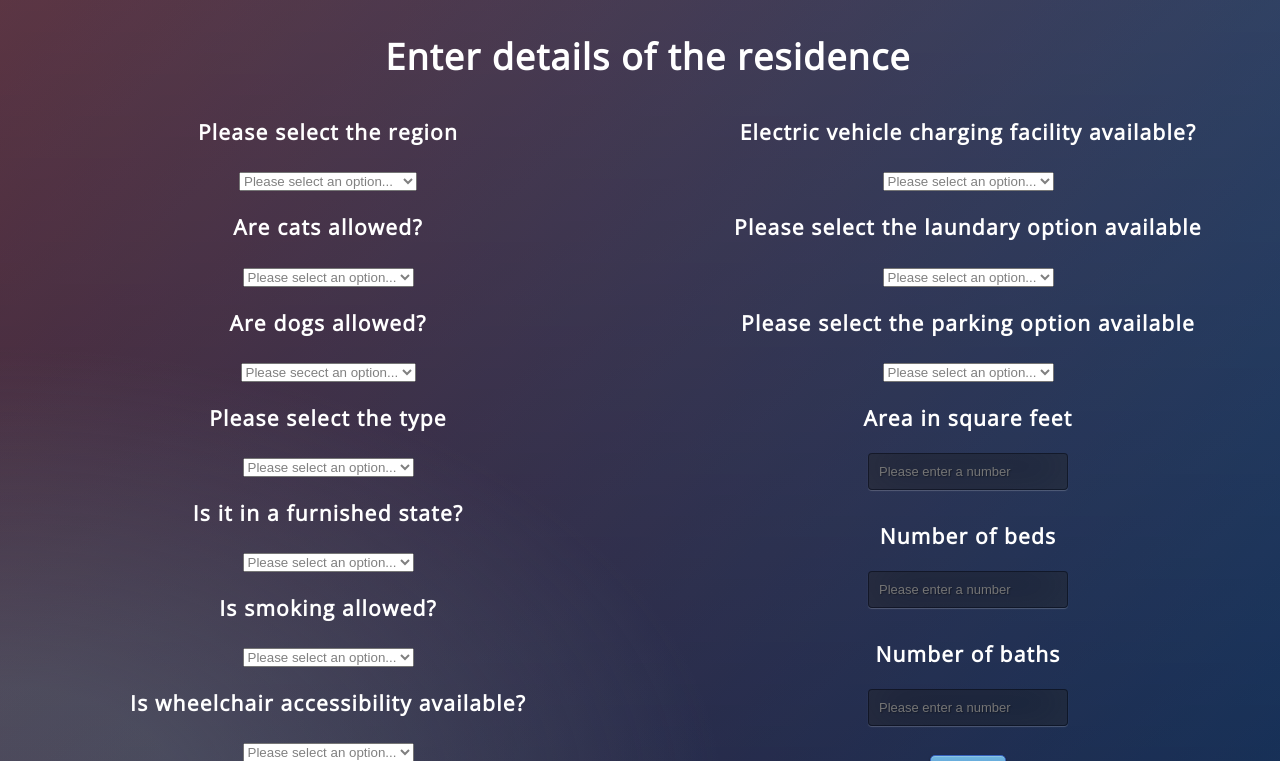
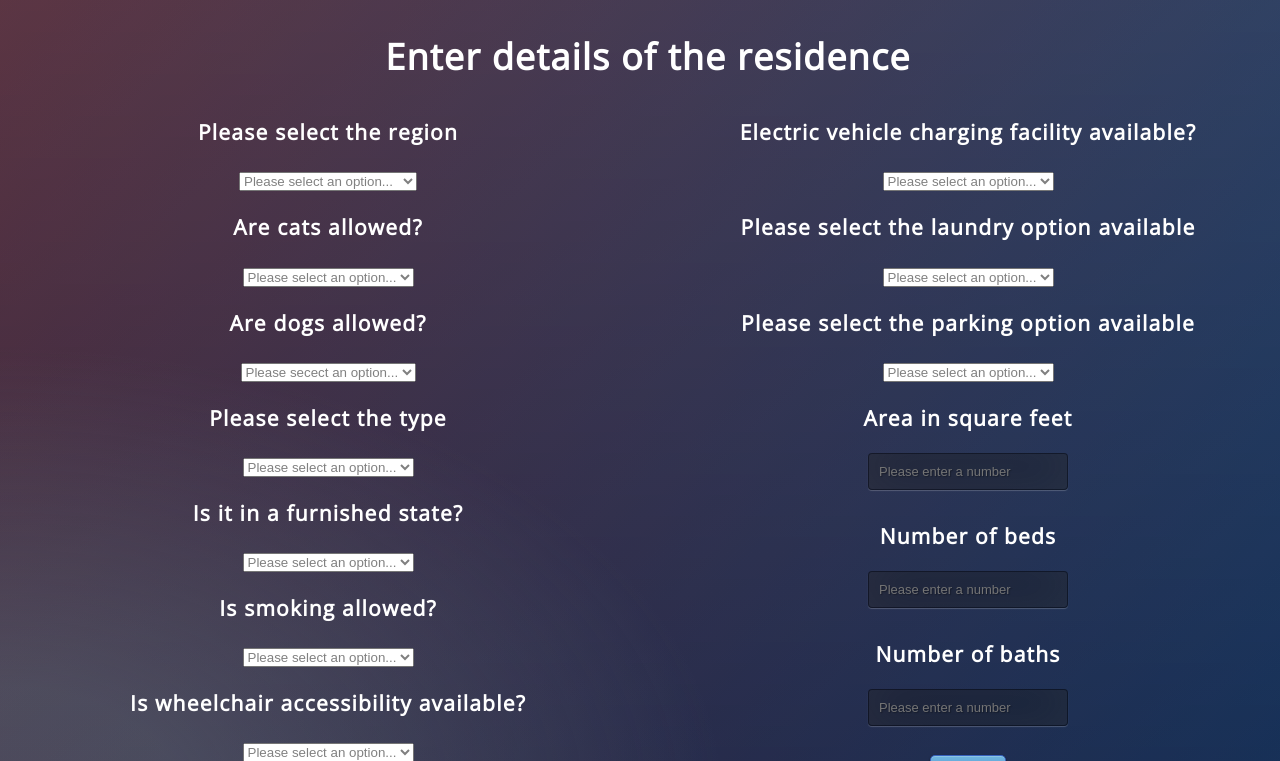
Before and after one commit to siddheshshaji/houserentpredicitons, a Flask app: page / in a window 1280 px wide. Shown: the top 761 px of the page. Run offline with Flask 2, Linux system fonts and the light colour scheme; parts of the project's set-up code (start-up, migrations or seed data) failed here and were passed over.

Commit message:
Update home.html

```diff
--- a/templates/home.html
+++ b/templates/home.html
@@ -409,7 +409,7 @@ body{
               <option value=325>Yes</option>
               <option value=>No</option>
             </select><br>
-            <h3>Please select the laundary option available</h3>
+            <h3>Please select the laundry option available</h3>
             <select required name= 'tvalue1_4'>
               <option value="" disabled selected hidden>Please select an option...</option>
               <option value=311>Laundry in bldg</option>
```
